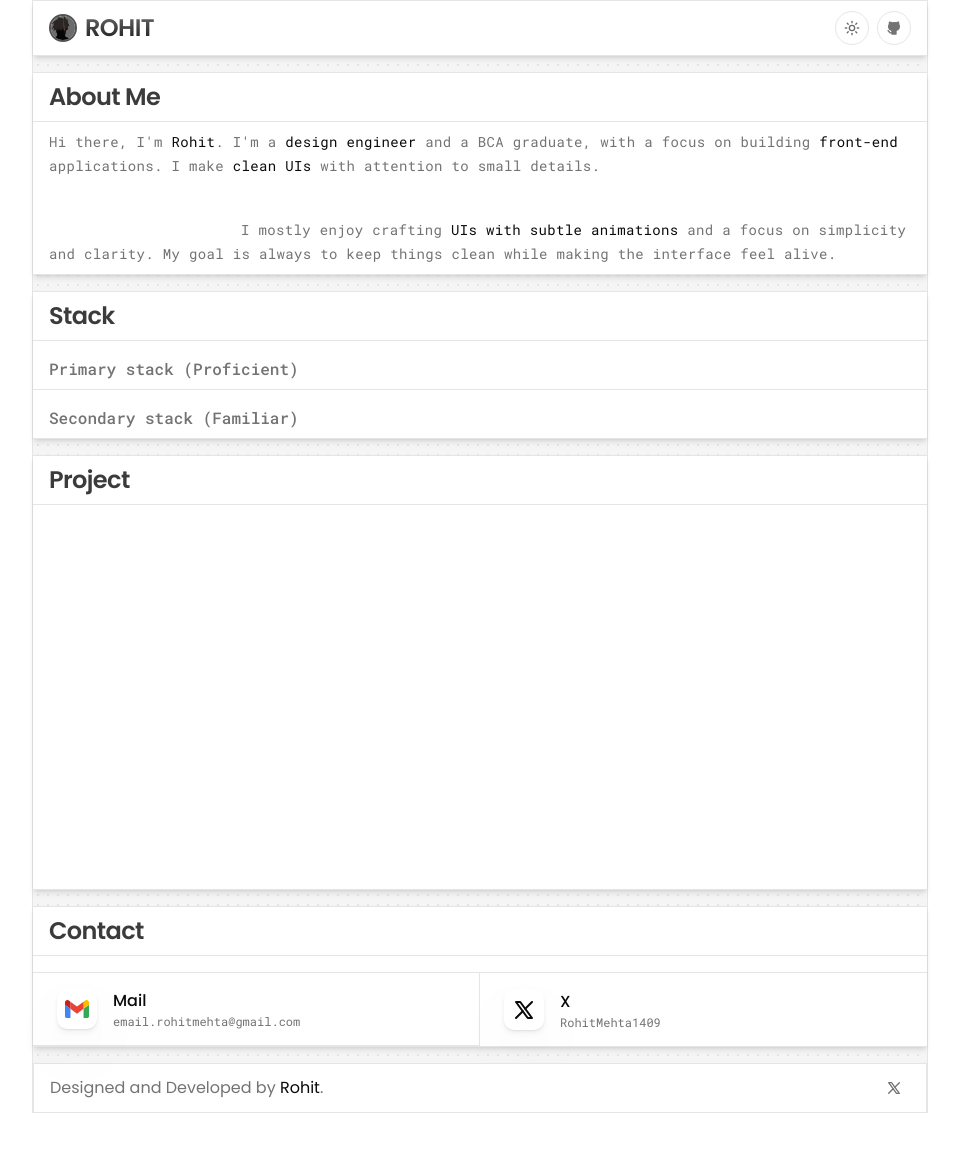
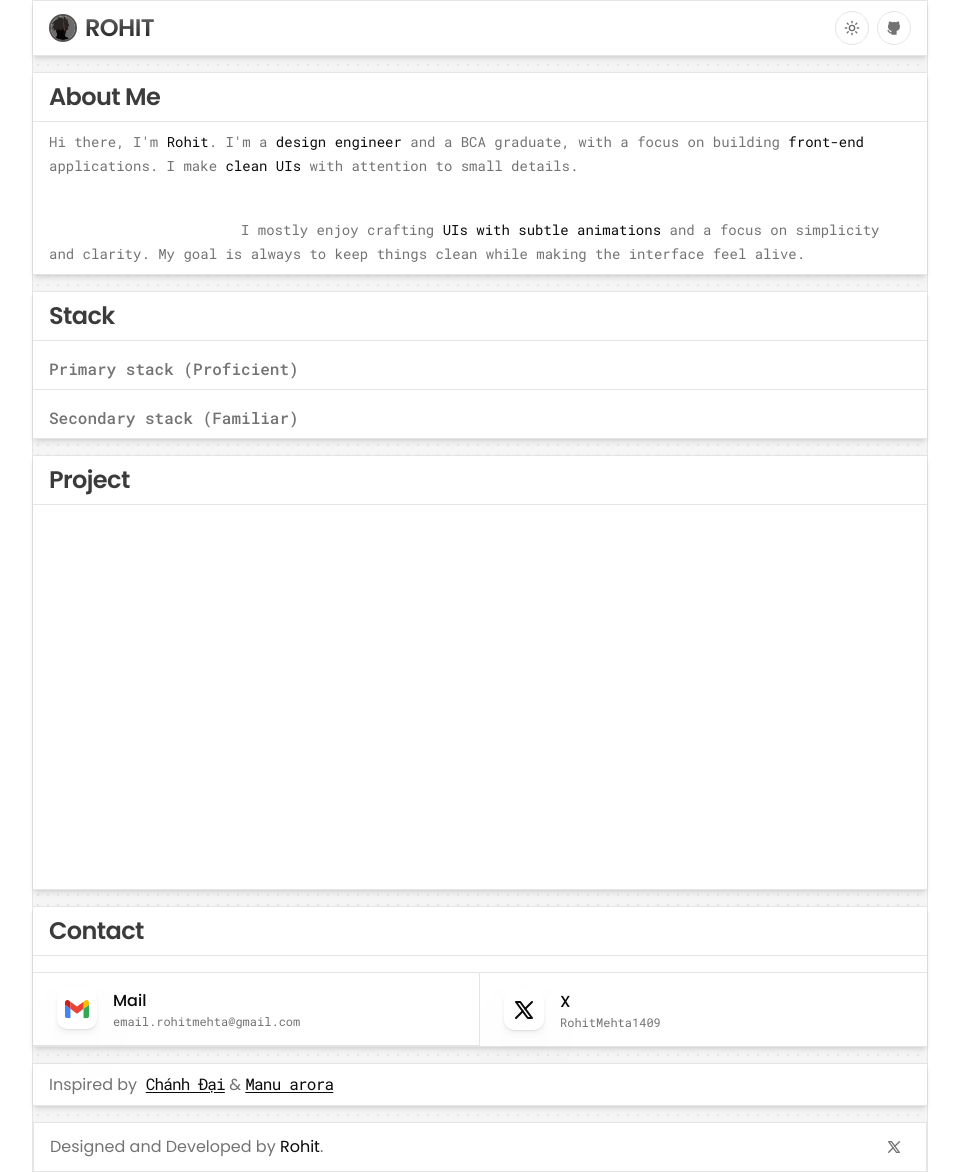
Before and after one commit to negativ14/portfolio, a Next.js app: page / in a window 1280 px wide. Shown: the whole page, without its empty margins (160-1119 px from the left). Before the commit the page ends 1113 px from the top, so only its background shows below. Built offline with nearby package versions, Linux system fonts and the light colour scheme.

Commit message:
small fix & added inspiration

```diff
--- a/src/app/page.tsx
+++ b/src/app/page.tsx
@@ -1,3 +1,4 @@
+import Inspiration from "@/components/Inspiration";
 import Navbar from "@/components/Navbar";
 import { cn } from "@/lib/utils";
 import About from "@/sections/About";
@@ -24,6 +25,7 @@ export default function Home() {
       <Stack />
       <Project />
       <Contact />
+      <Inspiration />
       <Footer />
     </main>
   );
--- /dev/null
+++ b/src/components/Inspiration.tsx
@@ -0,0 +1,16 @@
+export default function Inspiration() {
+  return (
+    <div className="w-full border-y px-4 py-2 shadow-md bg-background">
+      <p className="text-muted-foreground">
+        Inspired by&nbsp;{" "}
+        <span className="text-foreground font-mono tracking-tighter underline underline-offset-2">
+          Chánh Đại
+        </span>{" "}
+        &{" "}
+        <span className="text-foreground font-mono tracking-tighter underline underline-offset-2">
+          Manu arora
+        </span>
+      </p>
+    </div>
+  );
+}
--- a/src/sections/About.tsx
+++ b/src/sections/About.tsx
@@ -5,7 +5,7 @@ export default function About() {
         About Me
       </h1>
 
-      <p className="font-mono text-sm text-muted-foreground py-2 px-4 leading-6 tracking-wide">
+      <p className="font-mono text-sm text-muted-foreground py-2 px-4 leading-6">
         Hi there, I&apos;m <span className="text-foreground">Rohit</span>.
         I&apos;m a <span className="text-foreground">design engineer</span> and
         a BCA graduate, with a focus on building{" "}
@@ -14,7 +14,7 @@ export default function About() {
         small details.
       </p>
 
-      <p className="font-mono text-sm text-muted-foreground py-2 px-4 leading-6 tracking-wide mt-6 md:indent-48">
+      <p className="font-mono text-sm text-muted-foreground py-2 px-4 leading-6 mt-6 md:indent-48">
         I mostly enjoy crafting <span className="text-foreground">UIs with subtle animations</span> and a focus on
         simplicity and clarity. My goal is always to keep things clean while
         making the interface feel alive.
```
